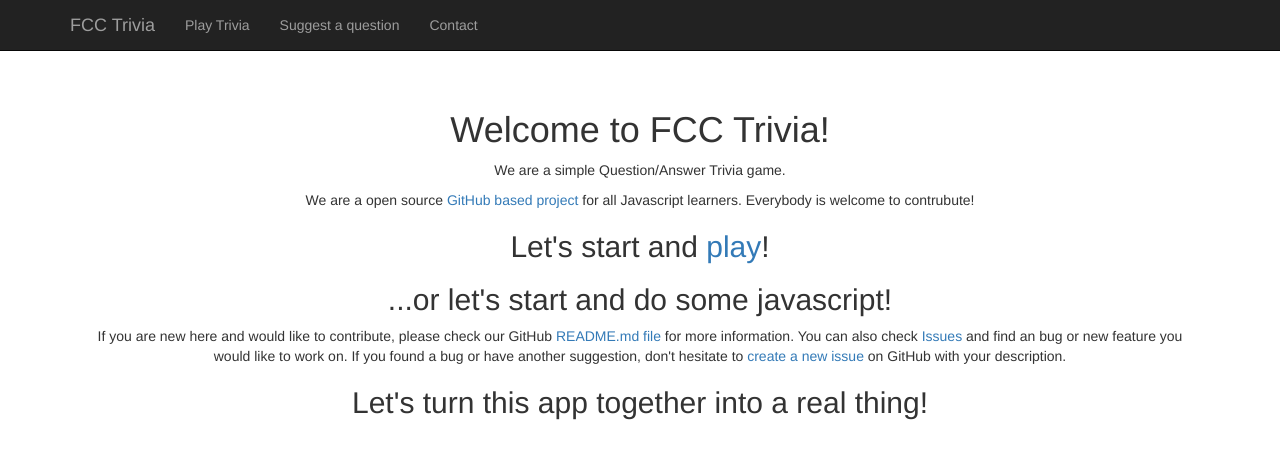
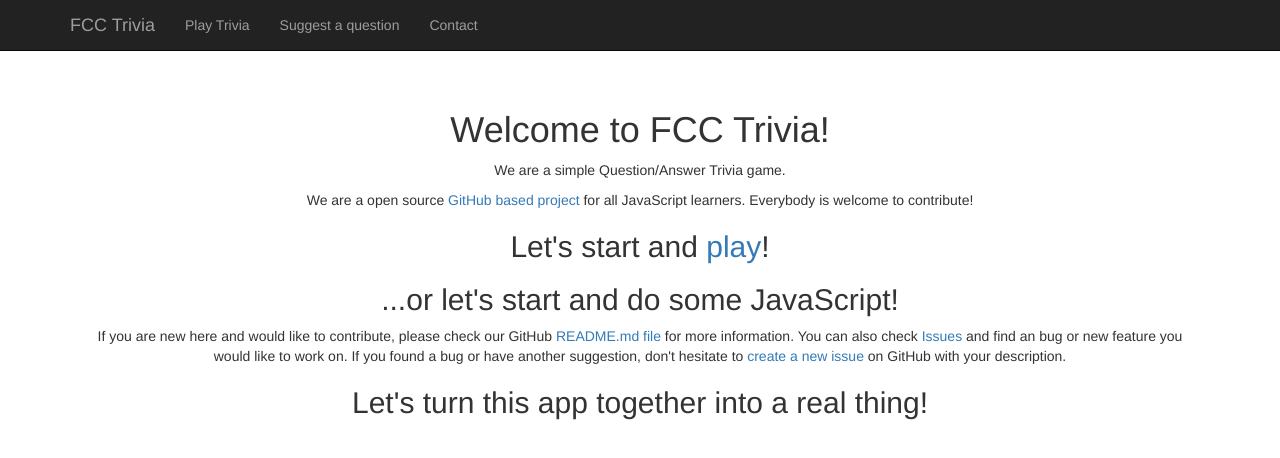
Before and after one commit to morelmiles/fcctrivia, a website: page views/index.html in a window 1280 px wide. Drawn offline with nearby package versions, Linux system fonts and the light colour scheme; files that its build step writes are made by us from their sources.

Commit message:
Typos fix

```diff
--- a/views/index.html
+++ b/views/index.html
@@ -4,9 +4,9 @@
 <div class="starter-template">
 	<h1>Welcome to FCC Trivia!</h1>
 	<p>We are a simple Question/Answer Trivia game.</p>
-	<p>We are a open source <a href="https://github.com/DusanSacha/fcctrivia" target="_blank">GitHub based project</a> for all Javascript learners. Everybody is welcome to contrubute!</p>
+	<p>We are a open source <a href="https://github.com/DusanSacha/fcctrivia" target="_blank">GitHub based project</a> for all JavaScript learners. Everybody is welcome to contribute!</p>
 	<h2>Let's start and <a href="/play">play</a>!</h2>
-	<h2>...or let's start and do some javascript!</h2>
+	<h2>...or let's start and do some JavaScript!</h2>
 	<p>If you are new here and would like to contribute, please check our GitHub <a href="https://github.com/DusanSacha/fcctrivia/blob/master/README.md">README.md file</a> for more information. You can also check <a href="https://github.com/DusanSacha/fcctrivia/issues">Issues</a> and find an bug or new feature you would like to work on. If you found a bug or have another suggestion, don't hesitate to <a href="https://github.com/DusanSacha/fcctrivia/issues/new">create a new issue</a> on GitHub with your description.</p>
 	<h2>Let's turn this app together into a real thing!</h2>
 </div>
```
